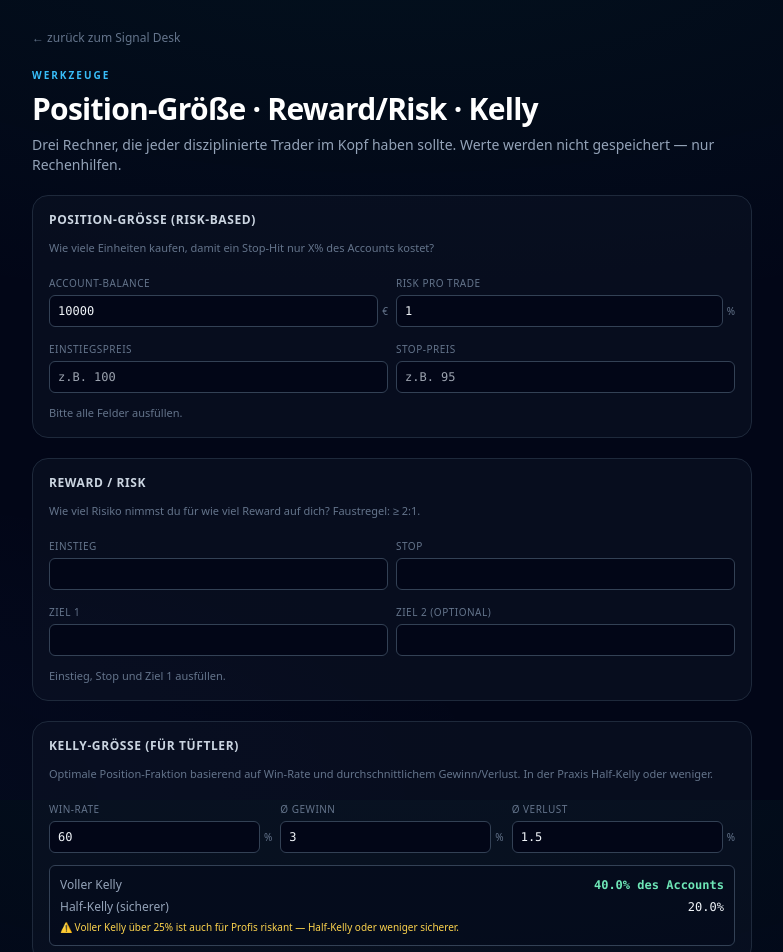
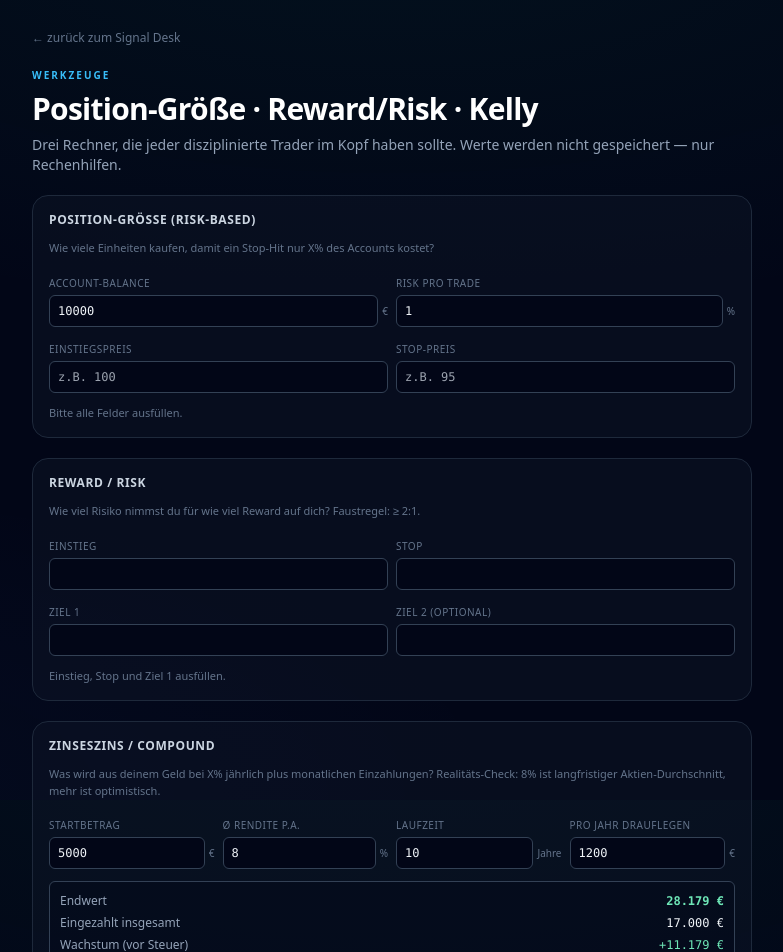
Before and after one commit to nnauroz-prog/trading-app, a Next.js app: page /tools in a window 1280 px wide. Shown: the top 952 px of the page, without its empty margins (248-1031 px from the left). Built offline with nearby package versions, Linux system fonts and the light colour scheme.

Commit message:
Sync from main: Compound Calculator (Welle 33)

```diff
--- a/components/calculators.tsx
+++ b/components/calculators.tsx
@@ -1,7 +1,7 @@
 'use client';
 
 import { useState } from 'react';
-import { kellyFraction, positionSizing, rewardRisk } from '@/lib/calculators';
+import { compound, kellyFraction, positionSizing, rewardRisk } from '@/lib/calculators';
 
 function Input({ label, value, onChange, placeholder, suffix }: { label: string; value: string; onChange: (v: string) => void; placeholder?: string; suffix?: string }) {
   return (
@@ -27,8 +27,44 @@ export function Calculators() {
     <div className="space-y-5">
       <PositionSizer />
       <RrCalc />
+      <CompoundCalc />
       <KellyCalc />
     </div>
+  );
+}
+
+function CompoundCalc() {
+  const [start, setStart] = useState('5000');
+  const [annual, setAnnual] = useState('8');
+  const [years, setYears] = useState('10');
+  const [contrib, setContrib] = useState('1200');
+
+  const result = compound({
+    startAmount: parseFloat(start) || 0,
+    annualReturnPct: parseFloat(annual) || 0,
+    years: parseInt(years) || 0,
+    yearlyContribution: parseFloat(contrib) || 0
+  });
+
+  return (
+    <section className="space-y-3 rounded-2xl border border-slate-800 bg-slate-900/40 p-4">
+      <h2 className="text-xs font-bold uppercase tracking-wider text-slate-300">Zinseszins / Compound</h2>
+      <p className="text-[11px] text-slate-500">Was wird aus deinem Geld bei X% jährlich plus monatlichen Einzahlungen? Realitäts-Check: 8% ist langfristiger Aktien-Durchschnitt, mehr ist optimistisch.</p>
+      <div className="grid grid-cols-2 gap-2 sm:grid-cols-4">
+        <Input label="Startbetrag" value={start} onChange={setStart} suffix="€" />
+        <Input label="Ø Rendite p.a." value={annual} onChange={setAnnual} suffix="%" />
+        <Input label="Laufzeit" value={years} onChange={setYears} suffix="Jahre" />
+        <Input label="Pro Jahr drauflegen" value={contrib} onChange={setContrib} suffix="€" />
+      </div>
+      {result.yearlyValues.length > 1 && (
+        <div className="space-y-1 rounded-md border border-slate-700 bg-slate-950/40 p-2.5 text-[12px]">
+          <div className="flex justify-between"><span className="text-slate-400">Endwert</span><span className="font-mono font-bold text-emerald-300">{result.finalValue.toLocaleString('de-DE', { maximumFractionDigits: 0 })} €</span></div>
+          <div className="flex justify-between"><span className="text-slate-400">Eingezahlt insgesamt</span><span className="font-mono text-slate-100">{result.totalContributions.toLocaleString('de-DE', { maximumFractionDigits: 0 })} €</span></div>
+          <div className="flex justify-between"><span className="text-slate-400">Wachstum (vor Steuer)</span><span className={`font-mono ${result.totalGrowth > 0 ? 'text-emerald-300' : 'text-rose-300'}`}>{result.totalGrowth >= 0 ? '+' : ''}{result.totalGrowth.toLocaleString('de-DE', { maximumFractionDigits: 0 })} €</span></div>
+          <p className="mt-1 text-[10px] italic text-slate-500">Vereinfacht: keine Steuern, keine Inflation, keine Schwankungen. Realer Markt hat Drawdowns — die Durchschnittsrendite kommt nur, wenn man Krisen durchhält.</p>
+        </div>
+      )}
+    </section>
   );
 }
 
--- a/lib/calculators.ts
+++ b/lib/calculators.ts
@@ -75,6 +75,41 @@ export interface KellyResult {
   warning?: string;
 }
 
+export interface CompoundResult {
+  finalValue: number;
+  totalContributions: number;
+  totalGrowth: number;
+  yearlyValues: number[]; // index 0 = start, 1 = after year 1, ...
+}
+
+// Simple compound interest with optional annual contributions added at the
+// end of each year.
+export function compound(args: {
+  startAmount: number;
+  annualReturnPct: number;
+  years: number;
+  yearlyContribution: number;
+}): CompoundResult {
+  const { startAmount, annualReturnPct, years, yearlyContribution } = args;
+  if (startAmount < 0 || years <= 0) {
+    return { finalValue: startAmount, totalContributions: 0, totalGrowth: 0, yearlyValues: [startAmount] };
+  }
+  const r = annualReturnPct / 100;
+  let value = startAmount;
+  const yearlyValues: number[] = [Math.round(value * 100) / 100];
+  for (let y = 1; y <= years; y++) {
+    value = value * (1 + r) + yearlyContribution;
+    yearlyValues.push(Math.round(value * 100) / 100);
+  }
+  const totalContributions = startAmount + yearlyContribution * years;
+  return {
+    finalValue: Math.round(value * 100) / 100,
+    totalContributions,
+    totalGrowth: Math.round((value - totalContributions) * 100) / 100,
+    yearlyValues
+  };
+}
+
 // Kelly: f* = (p * b - (1 - p)) / b, where p = win rate, b = win/loss ratio
 export function kellyFraction(args: { winRatePct: number; avgWinPct: number; avgLossPct: number }): KellyResult {
   const { winRatePct, avgWinPct, avgLossPct } = args;
```
Also changed, not shown: 1 other file (tests, documents, lock files or other folders).
